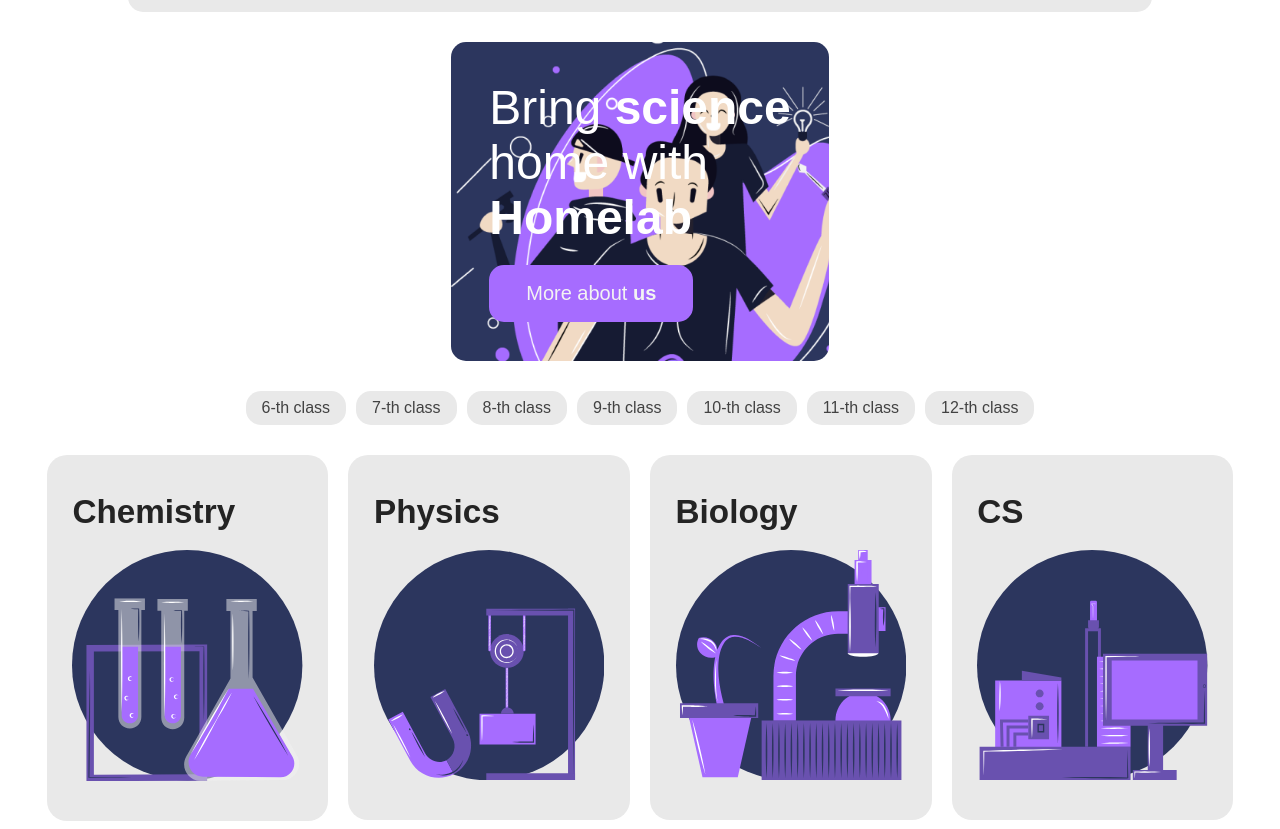
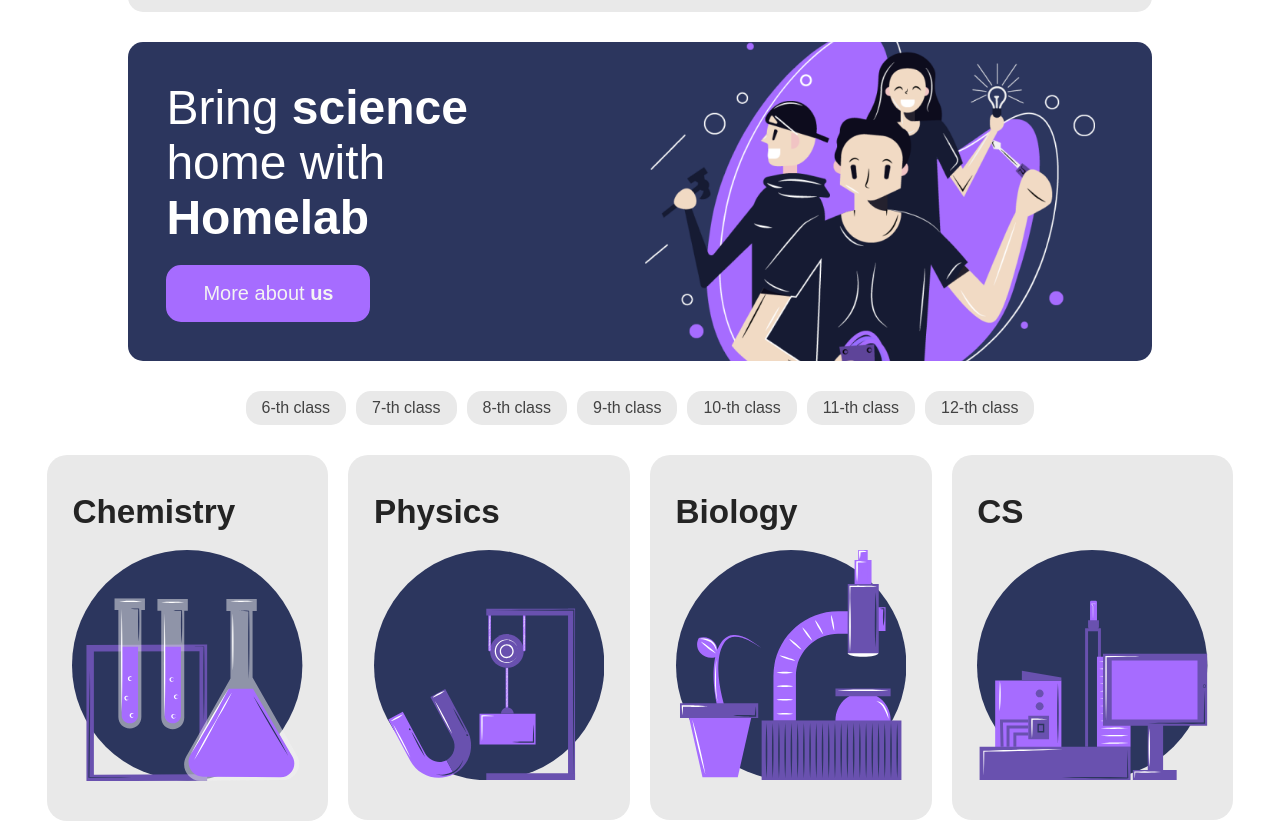
Before and after one commit to lawnninja/Homelab, a plain HTML site: page homelabs/index.html in a window 1280 px wide. Shown: the part 98-927 px from the top of the page. Drawn offline with Linux system fonts and the light colour scheme.

Commit message:
fixed banner again

```diff
--- a/homelabs/CSS/home.scss
+++ b/homelabs/CSS/home.scss
@@ -90,11 +90,13 @@ h2 {
 .banner {
     @include corners;
     position: static;
+    width: 74vw;
     top: 1vmin;
     margin: 0 auto;
     padding: 3vw;
     color: #fff;
     background-color: $pri_color;
+    background-position: 90%;
     font-size: 200%;
     background-image: url('../img/border\ img.png');
     background-repeat: no-repeat;
```
Also changed, not shown: homelabs/CSS/home.css, 1 other file.
